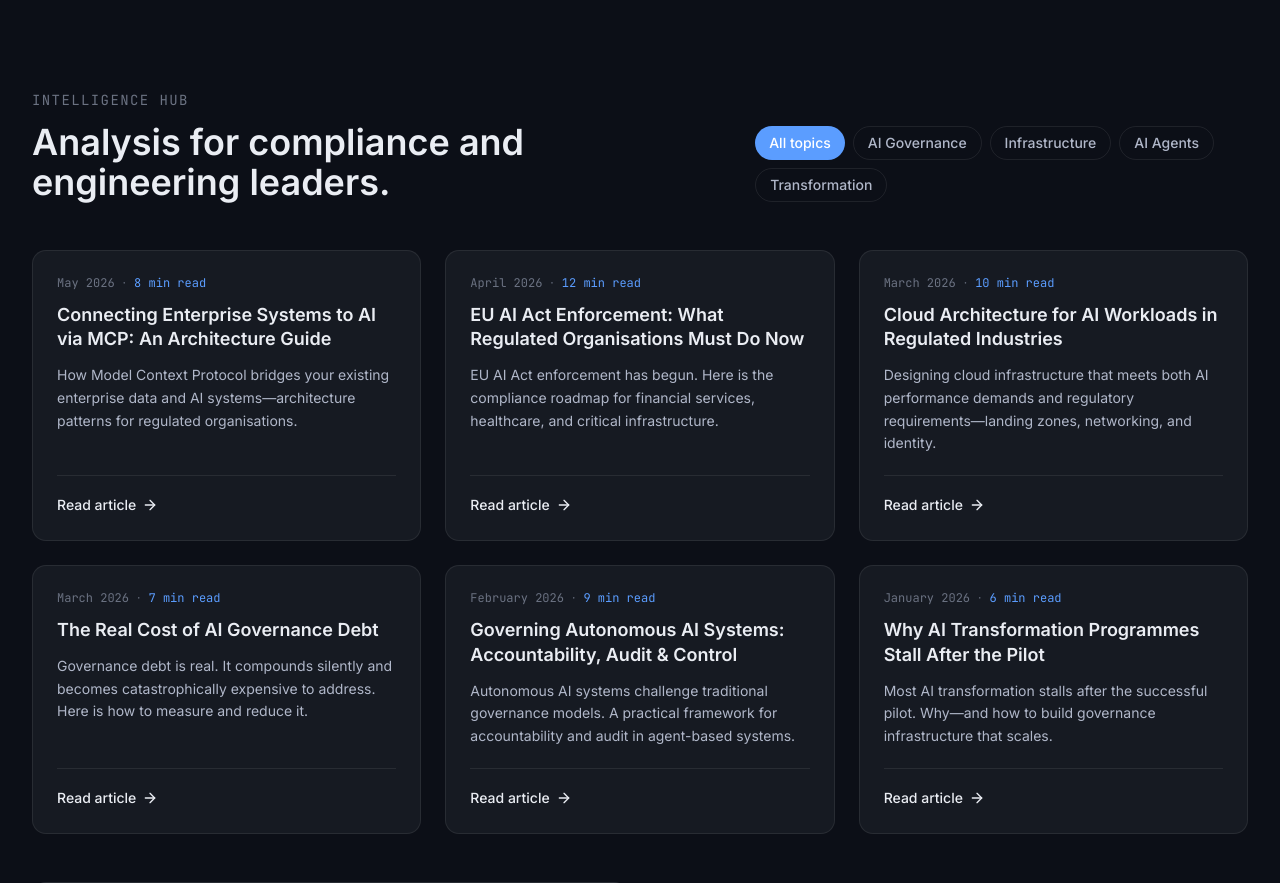
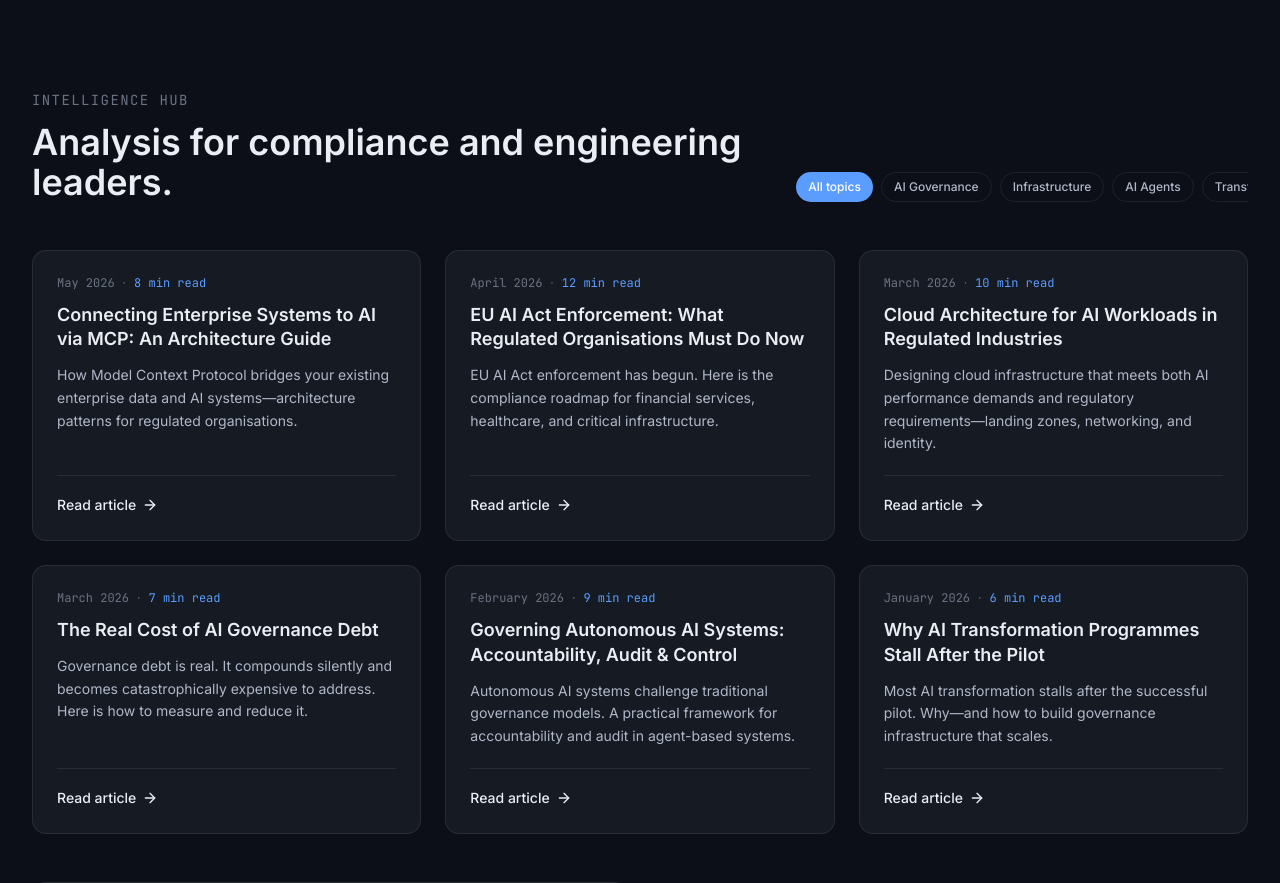
Before and after one commit to sameerkalyan/website-cloner, a Next.js app: page / in a window 1280 px wide. Shown: the part 4160-5043 px from the top of the page. Built offline with nearby package versions, Linux system fonts and the light colour scheme.

Commit message:
fix: filter pills single row — flex-nowrap, smaller text, overflow-x-auto

```diff
--- a/src/components/insights-section.tsx
+++ b/src/components/insights-section.tsx
@@ -36,14 +36,14 @@ export function InsightsSection() {
               Analysis for compliance and engineering leaders.
             </h2>
           </div>
-          <div className="flex flex-wrap gap-2" role="tablist">
+          <div className="flex flex-nowrap gap-2 overflow-x-auto" role="tablist">
             {filters.map((f) => (
               <button
                 key={f}
                 role="tab"
                 aria-selected={filter === f}
                 onClick={() => setFilter(f)}
-                className={`px-3.5 py-1.5 text-sm font-medium rounded-full transition-all ${
+                className={`px-3 py-1.5 text-xs font-medium rounded-full transition-all whitespace-nowrap ${
                   filter === f
                     ? "bg-[var(--accent)] text-white"
                     : "bg-transparent text-[var(--ink2)] border border-[var(--line)] hover:border-[var(--ink)]"
```
